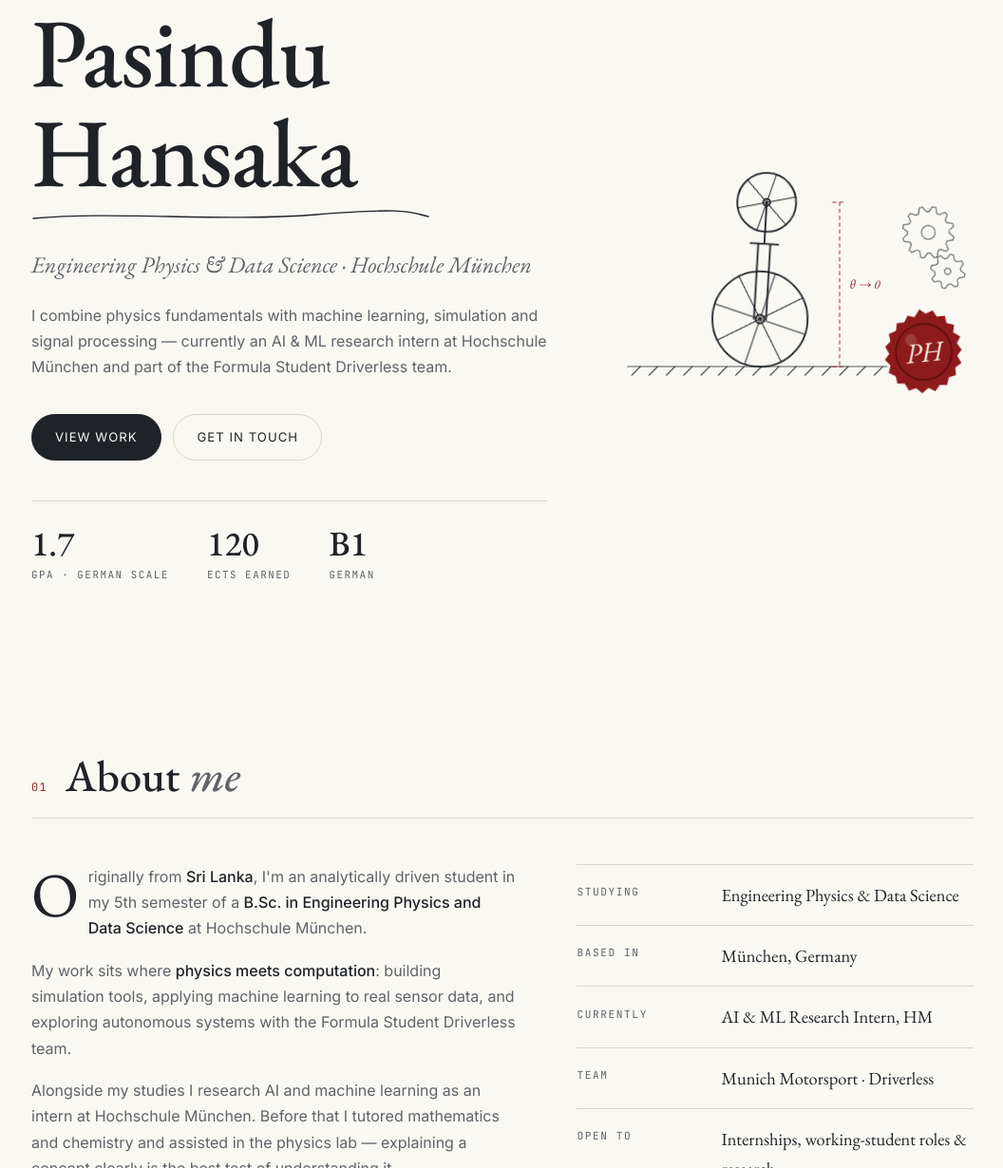
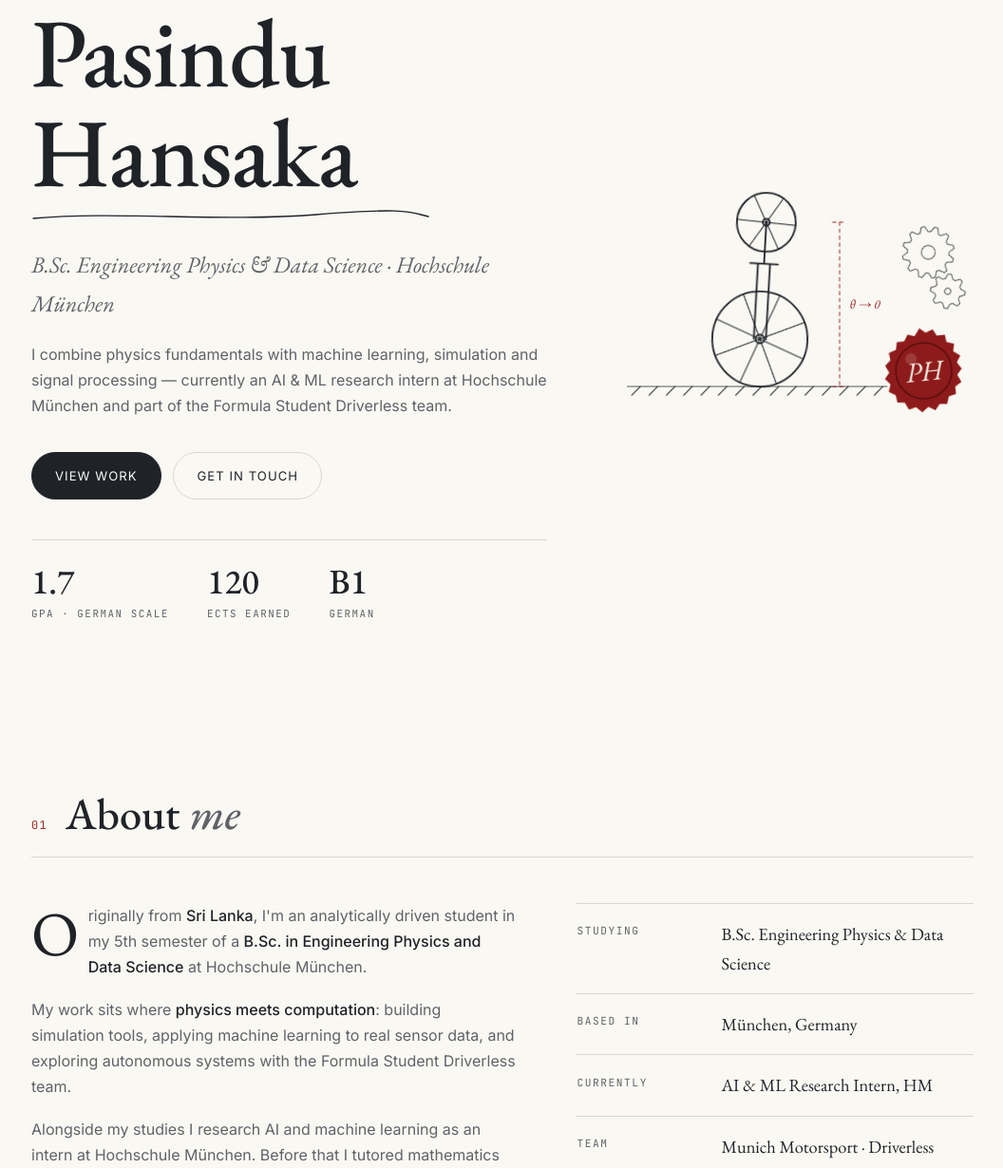
Before and after one commit to pasindu-hansaka/pasindu-hansaka.github.io, a plain HTML site: page index.html in a window 1280 px wide. Shown: the part 146-1376 px from the top of the page at 95% size, without its empty margins (111-1167 px from the left). Drawn offline with nearby package versions, Linux system fonts and the light colour scheme.

Commit message:
Prefix degree with B.Sc.
Co-Authored-By: Claude Opus 5.5 <noreply@anthropic.com>
Claude-Session: https://claude.ai/code/session_01PJVLphVepmxbYiAxFdB16F

```diff
--- a/index.html
+++ b/index.html
@@ -3,8 +3,8 @@
 <head>
 <meta charset="UTF-8">
 <meta name="viewport" content="width=device-width, initial-scale=1.0">
-<title>Pasindu Hansaka — Engineering Physics &amp; Data Science</title>
-<meta name="description" content="Pasindu Hansaka — Engineering Physics & Data Science student and AI & ML research intern at Hochschule München. Simulation, machine learning, control systems and autonomous racing with Formula Student Driverless.">
+<title>Pasindu Hansaka — B.Sc. Engineering Physics &amp; Data Science</title>
+<meta name="description" content="Pasindu Hansaka — B.Sc. Engineering Physics & Data Science student and AI & ML research intern at Hochschule München. Simulation, machine learning, control systems and autonomous racing with Formula Student Driverless.">
 <meta name="theme-color" content="#faf8f3" media="(prefers-color-scheme: light)">
 <meta name="theme-color" content="#0d1117" media="(prefers-color-scheme: dark)">
 <link rel="preconnect" href="https://fonts.googleapis.com">
@@ -318,7 +318,7 @@
       <h1><span class="line">Pasindu</span><span class="line">Hansaka</span></h1>
       <svg class="flourish" viewBox="0 0 420 18" aria-hidden="true"><path d="M2 12 C90 4 200 16 300 8 S400 6 418 10"/></svg>
       <div class="stagger">
-        <div class="hero-role">Engineering Physics &amp; Data Science · Hochschule München</div>
+        <div class="hero-role">B.Sc. Engineering Physics &amp; Data Science · Hochschule München</div>
         <p class="hero-lede">I combine physics fundamentals with machine learning, simulation and signal processing — currently an AI &amp; ML research intern at Hochschule München and part of the Formula Student Driverless team.</p>
         <div class="ctas">
           <a href="#projects" class="btn btn-solid">View work</a>
@@ -382,7 +382,7 @@
         <p>Alongside my studies I research AI and machine learning as an intern at Hochschule München. Before that I tutored mathematics and chemistry and assisted in the physics lab — explaining a concept clearly is the best test of understanding it.</p>
       </div>
       <dl class="facts reveal">
-        <div class="fact"><dt>Studying</dt><dd>Engineering Physics &amp; Data Science</dd></div>
+        <div class="fact"><dt>Studying</dt><dd>B.Sc. Engineering Physics &amp; Data Science</dd></div>
         <div class="fact"><dt>Based in</dt><dd>München, Germany</dd></div>
         <div class="fact"><dt>Currently</dt><dd>AI &amp; ML Research Intern, HM</dd></div>
         <div class="fact"><dt>Team</dt><dd>Munich Motorsport · Driverless</dd></div>
```
